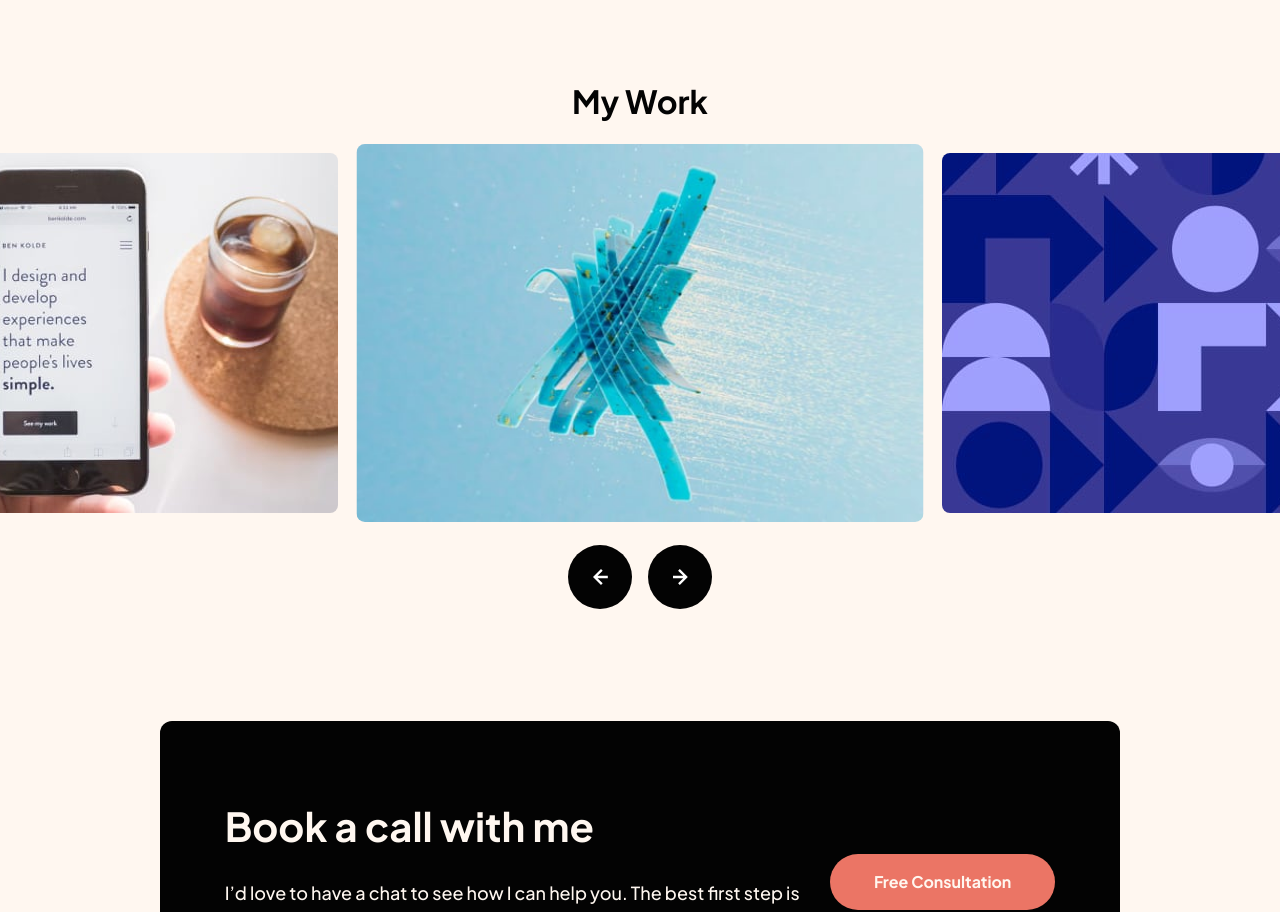
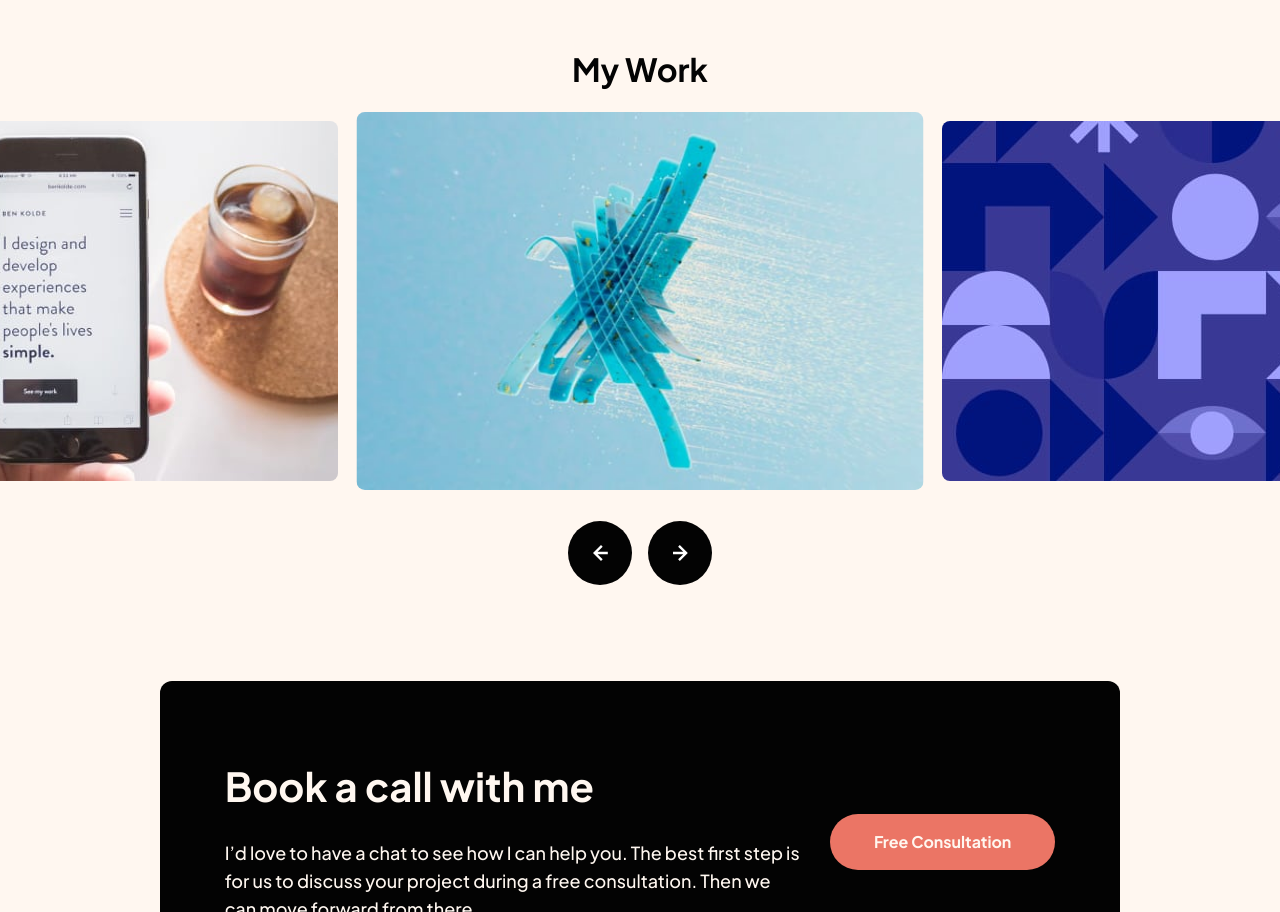
Before and after one commit to arpit8392/fem-challenge-24-single-page-design-portfolio, a Next.js app: page / in a window 1280 px wide. Shown: the part 1340-2252 px from the top of the page. Built offline with nearby package versions, Linux system fonts and the light colour scheme.

Commit message:
Minor UI refactoring

```diff
--- a/app/page.tsx
+++ b/app/page.tsx
@@ -5,7 +5,7 @@ import MyWork from '@/components/MyWork'
 
 export default function Home() {
 	return (
-		<main className='flex min-h-screen flex-col gap-28 overflow-hidden'>
+		<main className='flex min-h-screen flex-col gap-28 overflow-hidden md:gap-32 lg:gap-24'>
 			<Introduction />
 			<AboutMe />
 			<MyWork />
--- a/components/Slider.tsx
+++ b/components/Slider.tsx
@@ -34,9 +34,9 @@ const Slider = ({ images }: Props) => {
 					className='relative h-[180px] w-[270px] md:h-[360px] md:w-[540px]'>
 					<Image
 						src={`/assets/${images[index]}`}
-						alt={images[index]}
+						alt={`Image ${index + 1}`}
 						fill
-						className={`scroll-smooth rounded-lg duration-200 ease-in hover:cursor-pointer ${
+						className={`scroll-smooth rounded-lg object-contain object-center duration-200 ease-in ${
 							i === 0 ? 'scale-105' : 'scale-100'
 						}`}
 					/>
@@ -47,7 +47,7 @@ const Slider = ({ images }: Props) => {
 	}
 
 	return (
-		<div className='flex flex-col items-center gap-8'>
+		<div className='flex flex-col items-center gap-10'>
 			<ul className='flex items-center gap-4 md:gap-8'>{getSlides()}</ul>
 			<div className='flex gap-4'>
 				<button
@@ -64,4 +64,5 @@ const Slider = ({ images }: Props) => {
 		</div>
 	)
 }
+
 export default Slider
```
